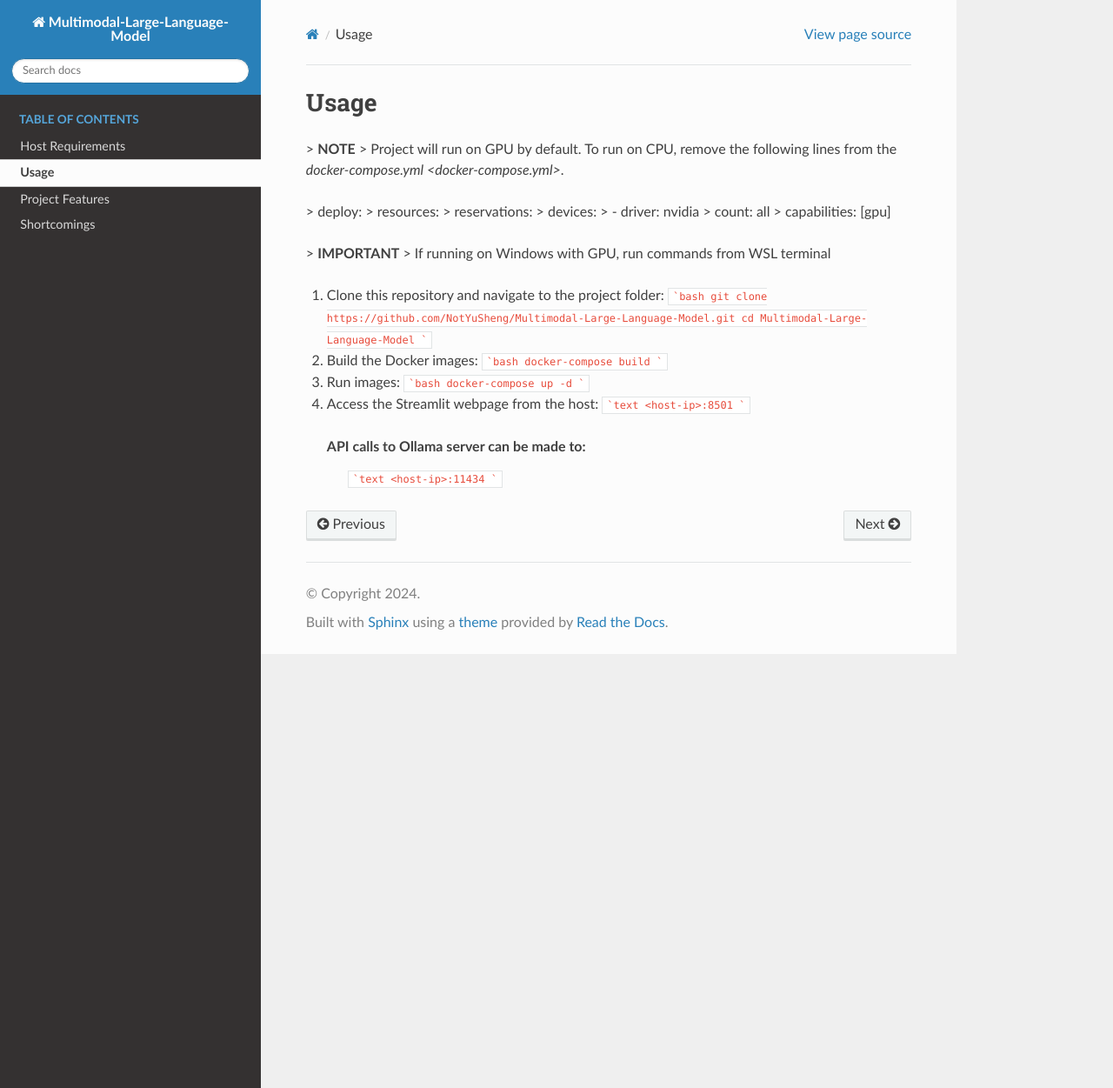
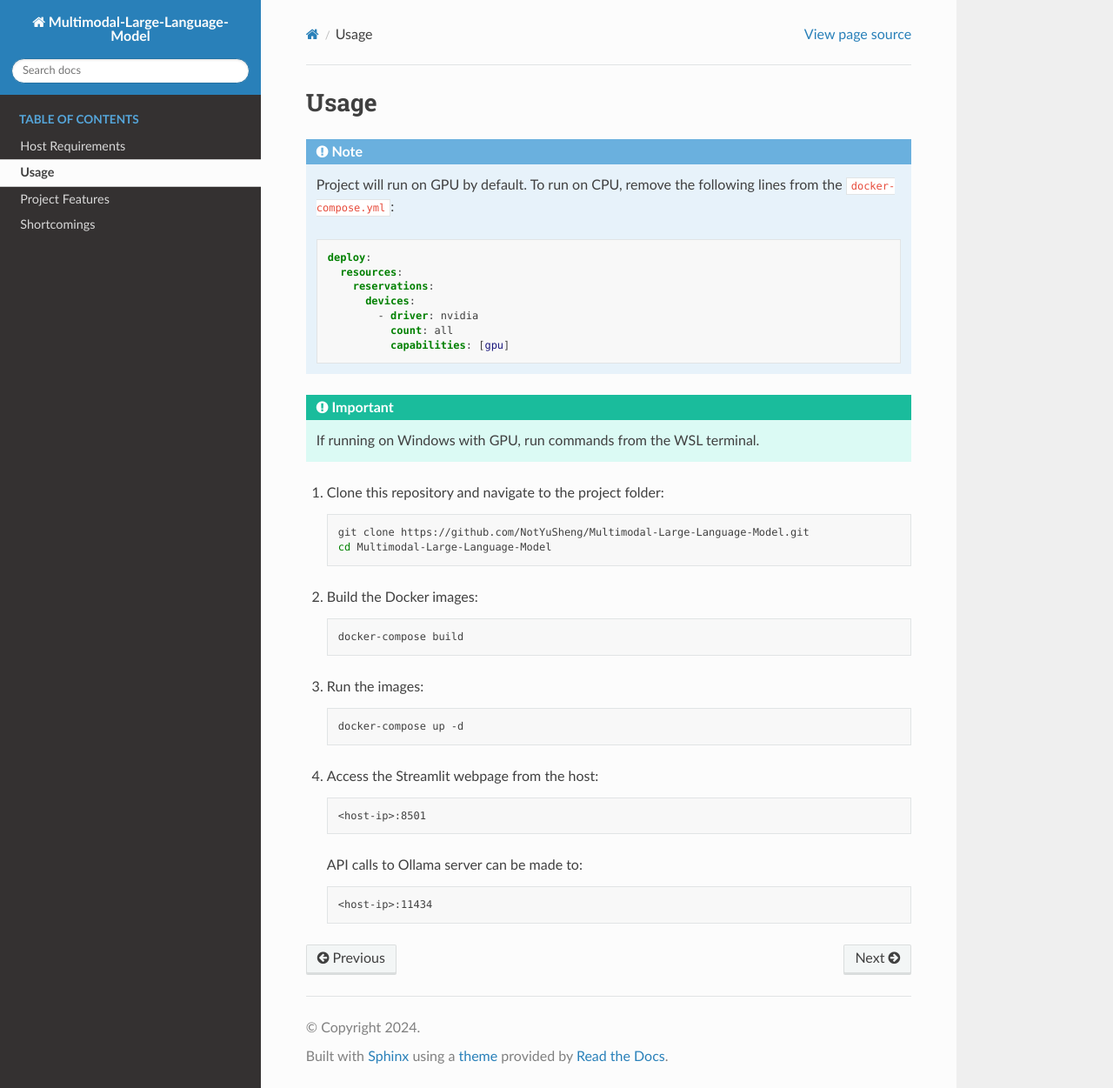
Before and after one commit to NotYuSheng/Multimodal-Large-Language-Model, a Sphinx documentation site: the page built from doc/usage.rst, in a window 1280 px wide and 1251 px high. Shown: the whole window at 87% size. Built offline with Sphinx 7.4.7 and the Read the Docs theme 2.0.0, drawn with Linux system fonts in a browser that asks for light colours; pages that are not in the unit, such as notebooks, are missing from menus.

Commit message:
Update usage.rst

````diff
--- a/doc/usage.rst
+++ b/doc/usage.rst
@@ -1,42 +1,51 @@
 Usage
 =====
 
-> **NOTE**
-> Project will run on GPU by default. To run on CPU, remove the following lines from the `docker-compose.yml <docker-compose.yml>`.
+.. note::
 
->     deploy:
->       resources:
->         reservations:
->           devices:
->             - driver: nvidia
->               count: all
->               capabilities: [gpu]
+   Project will run on GPU by default. To run on CPU, remove the following lines from the :file:`docker-compose.yml`:
 
-> **IMPORTANT**
-> If running on Windows with GPU, run commands from WSL terminal
+   .. code-block:: yaml
 
-1.  Clone this repository and navigate to the project folder:
-    ```bash
-    git clone https://github.com/NotYuSheng/Multimodal-Large-Language-Model.git
-    cd Multimodal-Large-Language-Model
-    ```
+       deploy:
+         resources:
+           reservations:
+             devices:
+               - driver: nvidia
+                 count: all
+                 capabilities: [gpu]
 
-2.  Build the Docker images:
-    ```bash
-    docker-compose build
-    ```
+.. important::
 
-3.  Run images:
-    ```bash
-    docker-compose up -d
-    ```
+   If running on Windows with GPU, run commands from the WSL terminal.
 
-4.  Access the Streamlit webpage from the host:
-    ```text
-    <host-ip>:8501
-    ```
+1. Clone this repository and navigate to the project folder:
+
+   .. code-block:: bash
+
+       git clone https://github.com/NotYuSheng/Multimodal-Large-Language-Model.git
+       cd Multimodal-Large-Language-Model
+
+2. Build the Docker images:
+
+   .. code-block:: bash
+
+       docker-compose build
+
+3. Run the images:
+
+   .. code-block:: bash
+
+       docker-compose up -d
+
+4. Access the Streamlit webpage from the host:
+
+   .. code-block:: text
+
+       <host-ip>:8501
 
    API calls to Ollama server can be made to:
-    ```text
-    <host-ip>:11434
-    ```
+
+   .. code-block:: text
+
+       <host-ip>:11434
````
